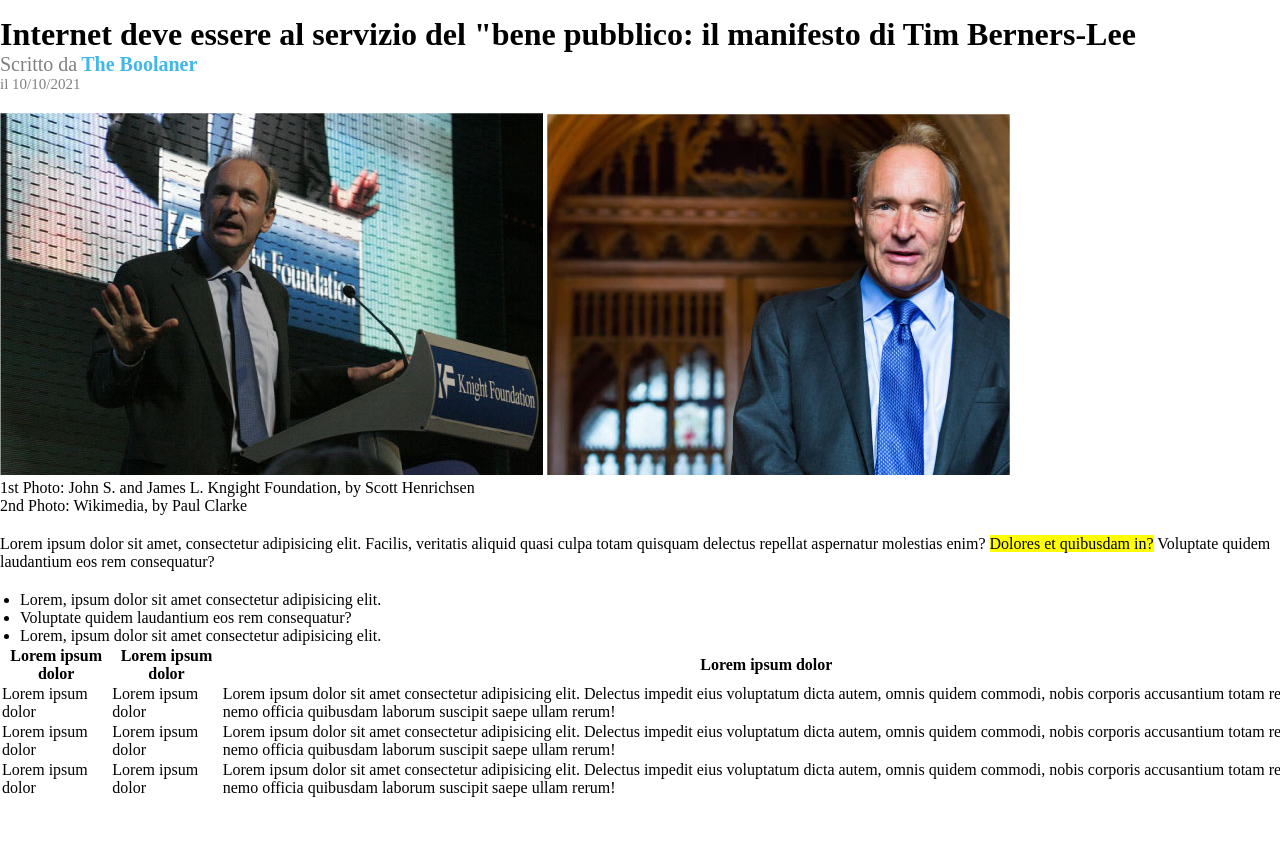
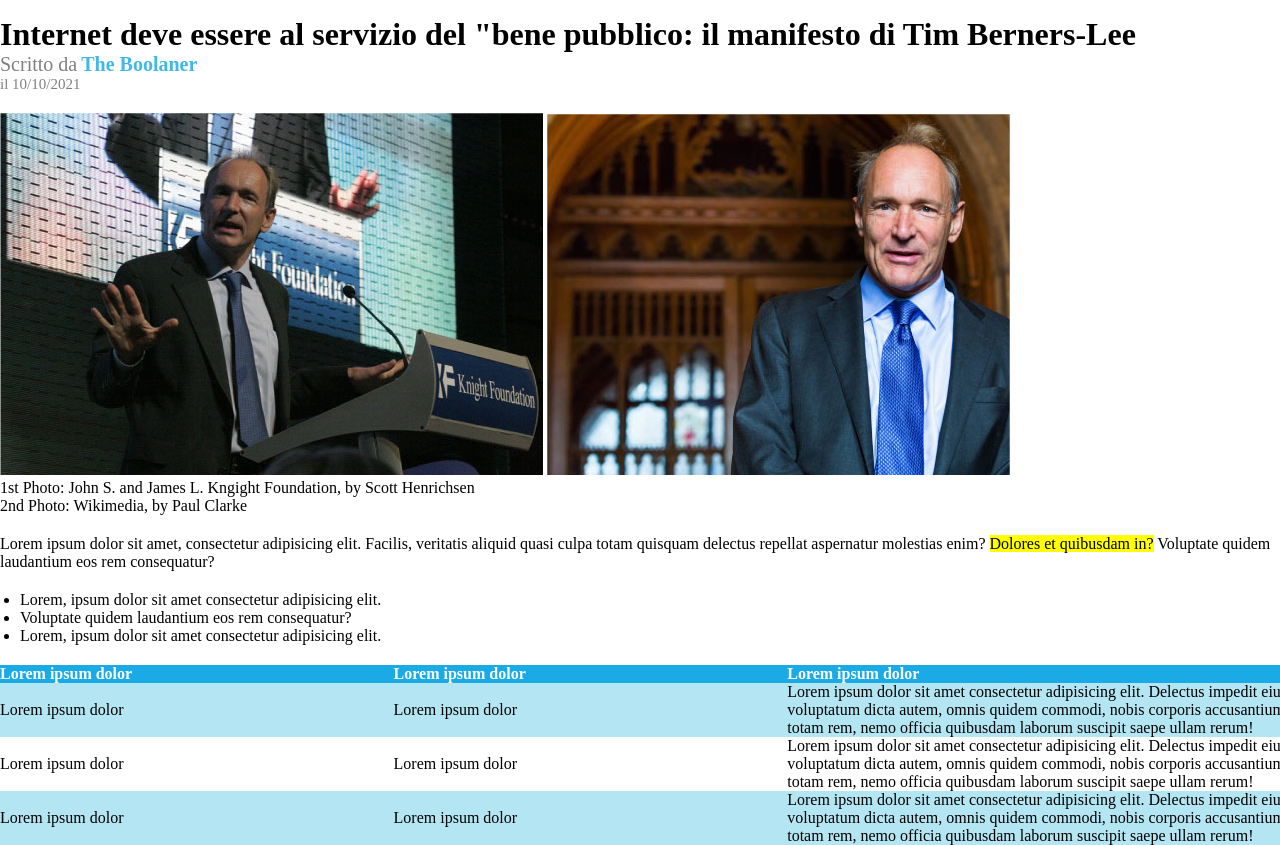
Before and after one commit to Francesco-Ostellari/html-css-booleaner, a plain HTML site: page index.html in a window 1280 px wide. Shown: the part 184-1029 px from the top of the page. Before the commit the page ends 983 px from the top, so only its background shows below. Drawn offline with Linux system fonts and the light colour scheme.

Commit message:
sistemazione-table

```diff
--- a/css/style.css
+++ b/css/style.css
@@ -50,3 +50,24 @@ header {
     margin-top: 20px;
     margin-left: 20px;
 }
+
+.tabella {
+    margin-top: 20px;
+    width: 100%;
+    text-align: left;
+    border-collapse: collapse;
+}
+
+.cella-larga {
+    width: 40%;
+}
+.intestazione-azzurra {
+    background-color: rgb(10%, 67%, 90%);
+    color: white;
+}
+.riga-azzurra {
+    background-color: rgb(70%, 90%, 95%);
+}
+.riga-bianca {
+    background-color: white;
+}
```
